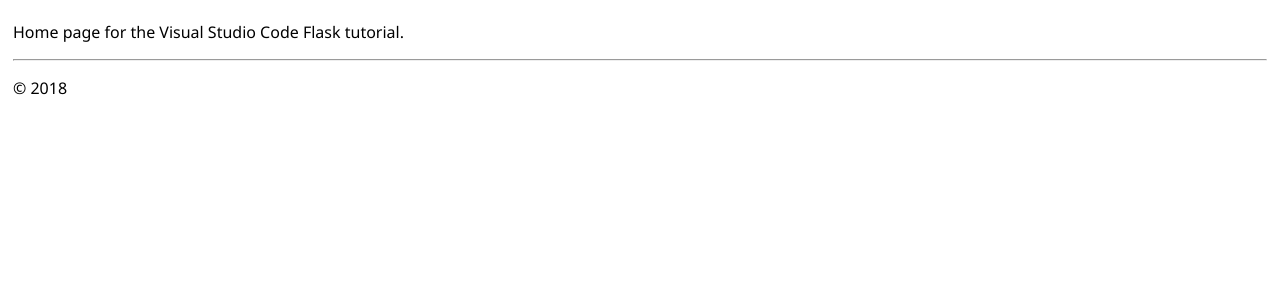
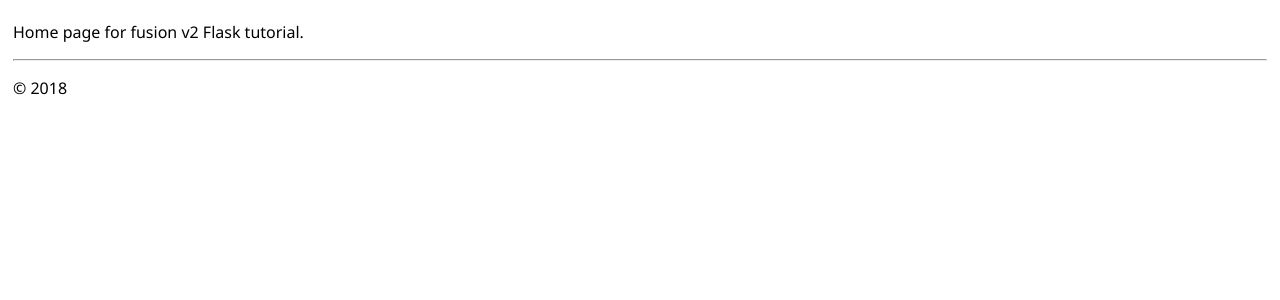
Before and after one commit to sippyrai/sippy-azure-devops-vm, a Flask app: page / in a window 1280 px wide. Shown: the part 47-347 px from the top of the page. Run offline with Flask 2, Linux system fonts and the light colour scheme.

Commit message:
changed text in home.html

```diff
--- a/hello_app/templates/home.html
+++ b/hello_app/templates/home.html
@@ -3,5 +3,5 @@
 Home
 {% endblock %}
 {% block content %}
-<p>Home page for the Visual Studio Code Flask tutorial.</p>
+<p>Home page for fusion v2 Flask tutorial.</p>
 {% endblock %}
```
